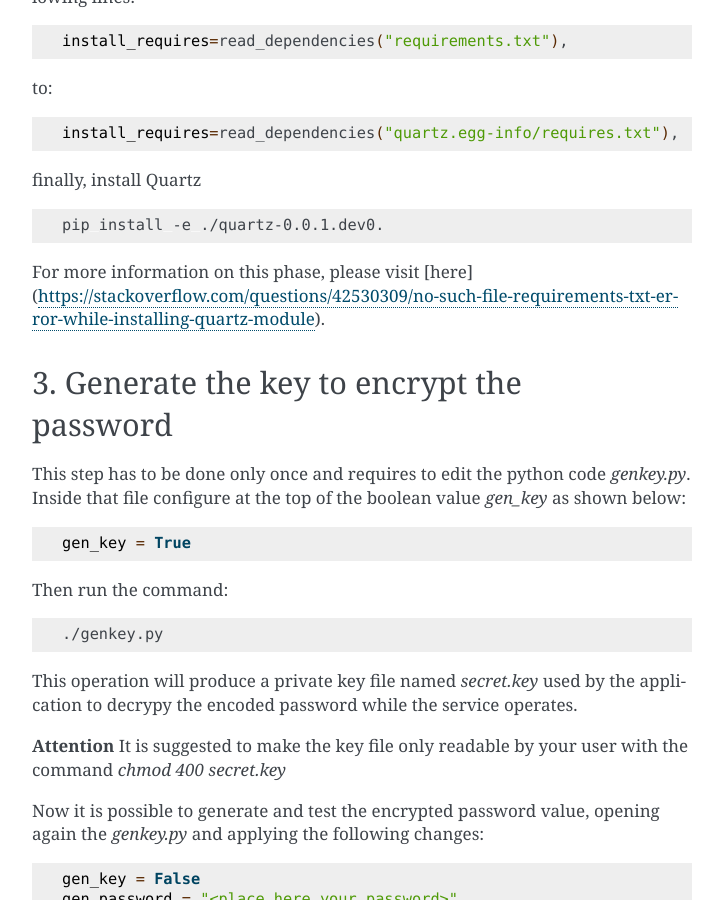
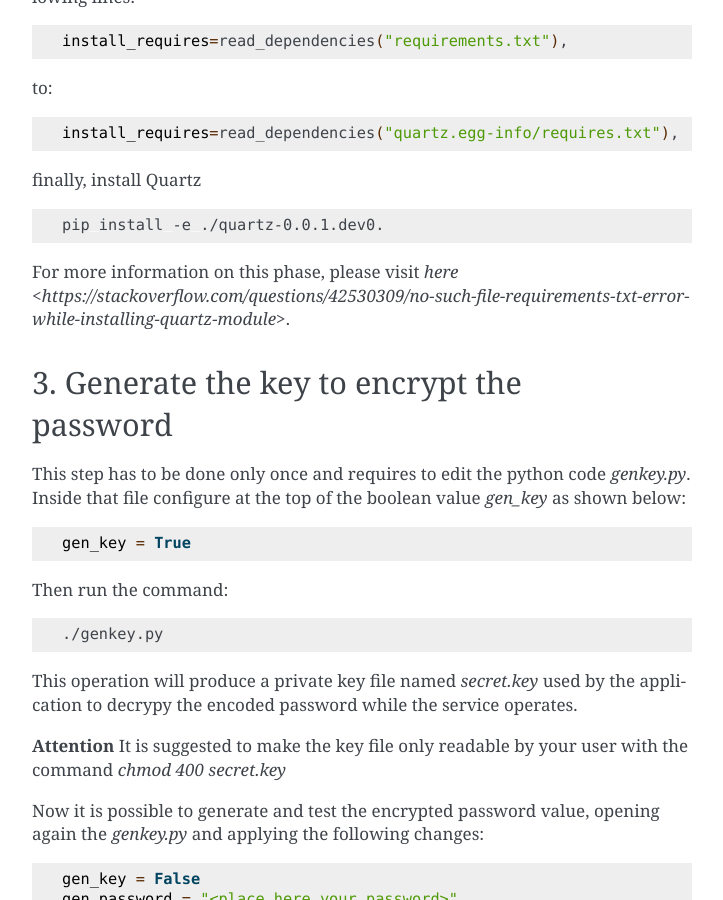
Before and after one commit to ricsxn/unlocker, a Sphinx documentation site: the page built from docs/source/install.rst, in a window 1280 px wide and 900 px high, scrolled down 1024 px. Shown: the whole window, without its empty margins (388-1111 px from the left). Built offline with Sphinx 7.4.7, drawn with Linux system fonts in a browser that asks for light colours.

```diff
--- a/docs/source/install.rst
+++ b/docs/source/install.rst
@@ -60,7 +60,7 @@ finally, install Quartz
     pip install -e ./quartz-0.0.1.dev0.
 
 
-For more information on this phase, please visit [here](https://stackoverflow.com/questions/42530309/no-such-file-requirements-txt-error-while-installing-quartz-module).
+For more information on this phase, please visit `here <https://stackoverflow.com/questions/42530309/no-such-file-requirements-txt-error-while-installing-quartz-module>`.
 
 3. Generate the key to encrypt the password
 -------------------------------------------
```
